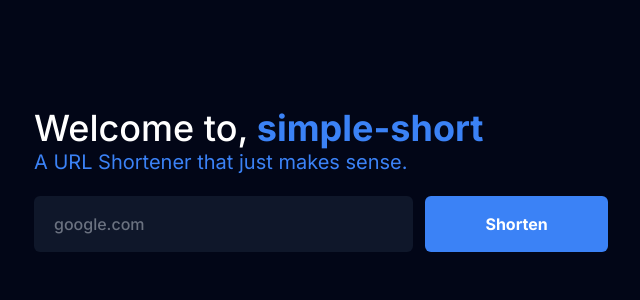
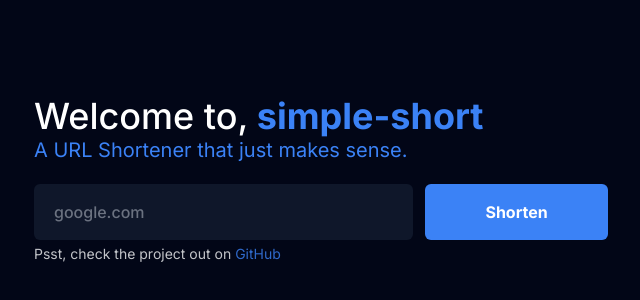
Before and after one commit to DanielHougaard/simple-short, a Next.js app: page / in a window 1280 px wide. Shown: the part 220-520 px from the top of the page, without its empty margins (319-959 px from the left). Built offline with nearby package versions, Linux system fonts and the light colour scheme.

Commit message:
Added github link

```diff
--- a/src/pages/index.tsx
+++ b/src/pages/index.tsx
@@ -4,7 +4,6 @@ import React from 'react';
 import validator from 'validator';
 import * as yup from 'yup';
 import Button from '../components/Button';
-import Footer from '../components/Footer';
 import Input from '../components/Input';
 import PageContainer from '../components/PageContainer';
 import { createLink } from '../services/link.service';
@@ -34,31 +33,28 @@ export default function Home({ host }: Props) {
       })}
     >
       {({ isValid, touched, values, isSubmitting }) => (
-        <>
         <PageContainer>
           <div className="flex h-full justify-center flex-col max-sm:p-4">
             <div>
               <span className="text-4xl font-medium">Welcome to,</span>
               <span className="text-4xl font-bold text-blue-500"> simple-short</span>
               <p className="text-xl text-blue-500">A URL Shortener that just makes sense.</p>
+
             </div>
 
             <div className="flex items-center max-sm:flex-col justify-center mt-5 w-full gap-3">
               <Field name="url" as={Input} invalid={!isValid && touched.url} placeholder="google.com" />
               <Button className="max-sm:w-full" type="submit" loading={isSubmitting} disabled={!isValid}>Shorten</Button>
             </div>
+            <p className="opacity-80 text-gray-100 text-sm mt-1">Psst, check the project out on <a target="_blank" href="https://github.com/danielhougaard/simple-short" className="text-blue-500" rel="noreferrer">GitHub</a></p>
 
             {values.short_url && (
               <div className="flex flex-col justify-center mt-16 w-full gap-3">
                 <Input value={values.short_url} readOnly copy />
               </div>
             )}
-
           </div>
-
         </PageContainer>
-          <Footer />
-        </>
       )}
     </Formik>
 
```
Lines whose indentation alone changed are shown as unchanged.
